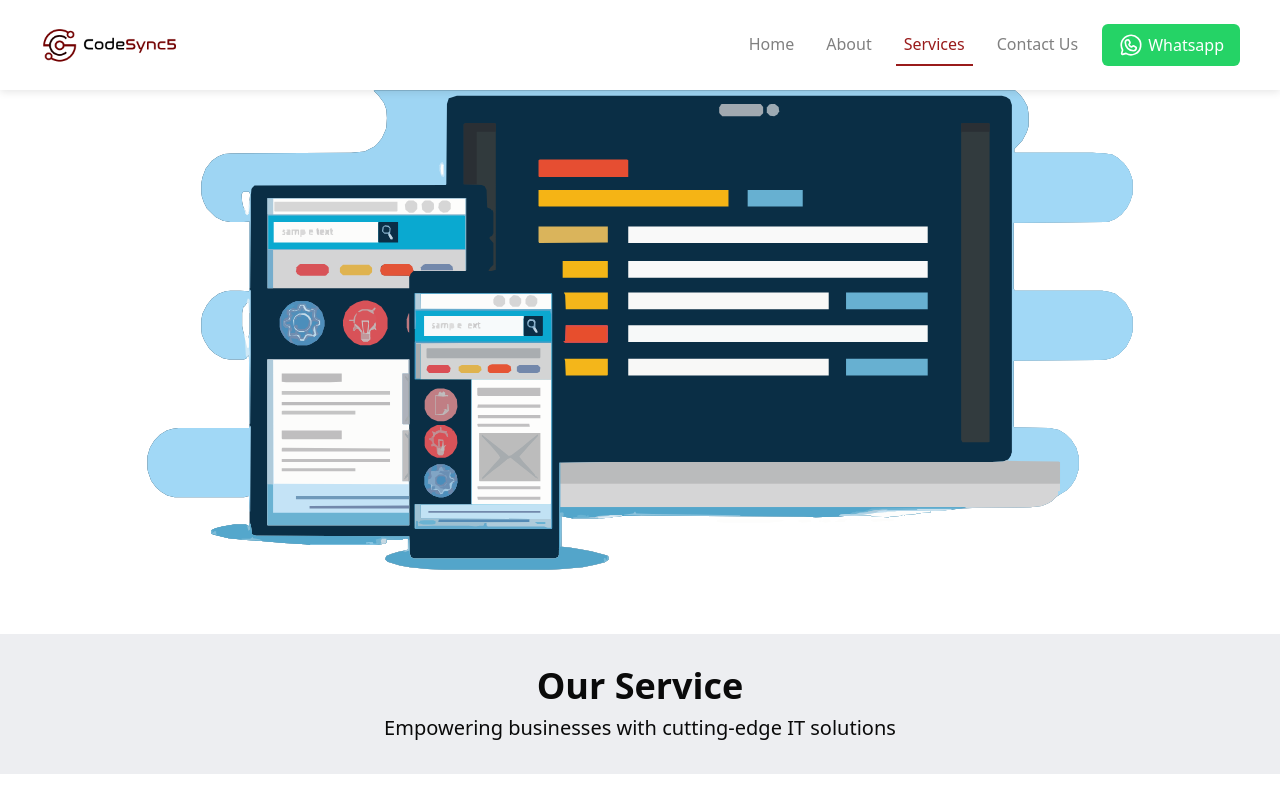
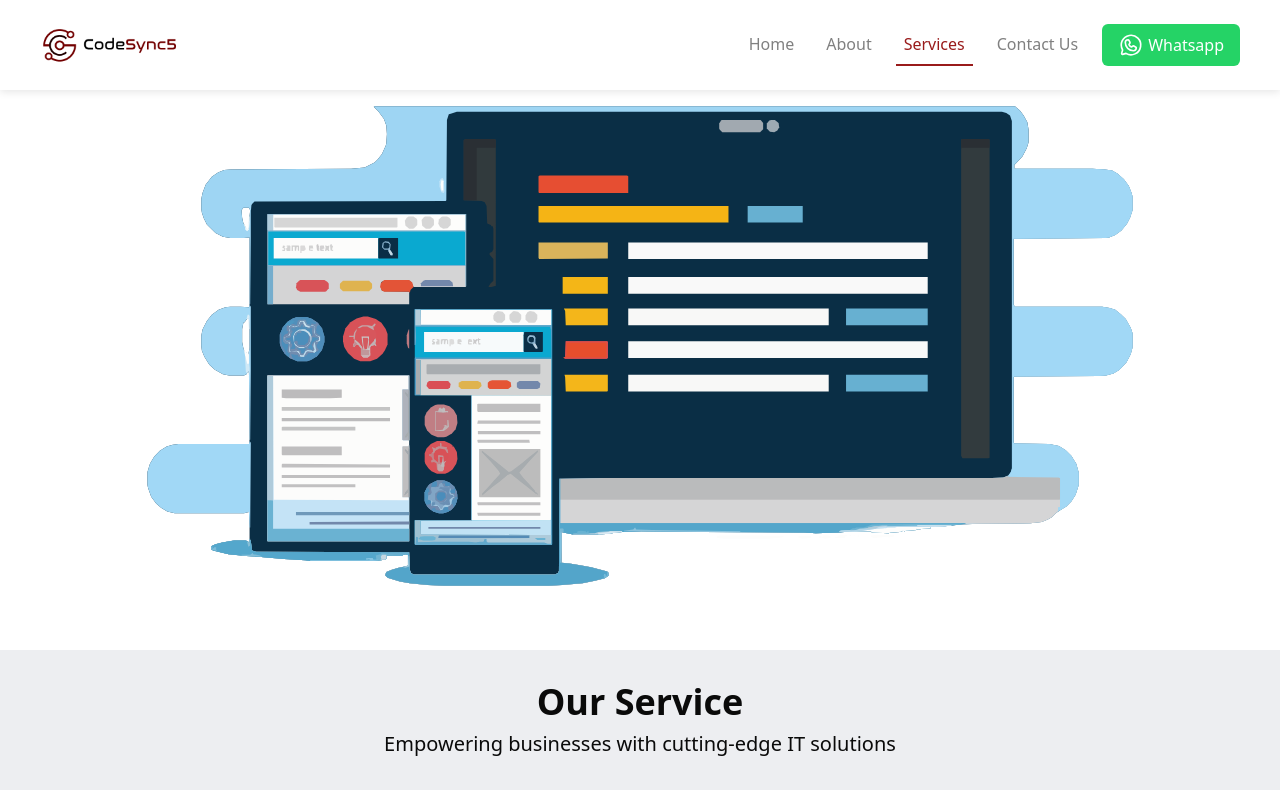
Before and after one commit to Chy-Zaber-Bin-Zahid/CodeSync5, a Next.js app: page /services in a window 1280 px wide. Shown: the top 800 px of the page. Built offline with nearby package versions, Linux system fonts and the light colour scheme; no server answers.

Commit message:
Padding top added to the all services page image

```diff
--- a/components/AllServices/Hero.tsx
+++ b/components/AllServices/Hero.tsx
@@ -42,7 +42,8 @@ const AllServicesHero = () => {
   });
   return (
     <>
-      <div className="relative w-full h-[60vh] flex items-center justify-center">
+      <div className="bg-white lg:pt-4">
+        <div className="relative w-full h-[60vh] flex items-center justify-center ">
           <Image
             src="/assets/AllServices/service.svg"
             alt="Services Hero"
@@ -51,14 +52,7 @@ const AllServicesHero = () => {
             id="image"
             className="bg-white"
           />
-        {/* <div className="absolute z-10  text-center bg-gray-200 bg-opacity-70 w-fit px-6">
-        <h1 id="heading" className="text-4xl font-bold">
-          Our Services
-        </h1>
-        <p id="para" className="text-xl mt-2">
-          Empowering businesses with cutting-edge IT solutions
-        </p>
-      </div> */}
+        </div>
       </div>
       <div className="bg-white mq-400:py-0 lg:py-16 ">
         <div className=" py-8 mq-400:py-4  text-center bg-gray-200 bg-opacity-70  px-8">
```
Lines whose indentation alone changed are shown as unchanged.
